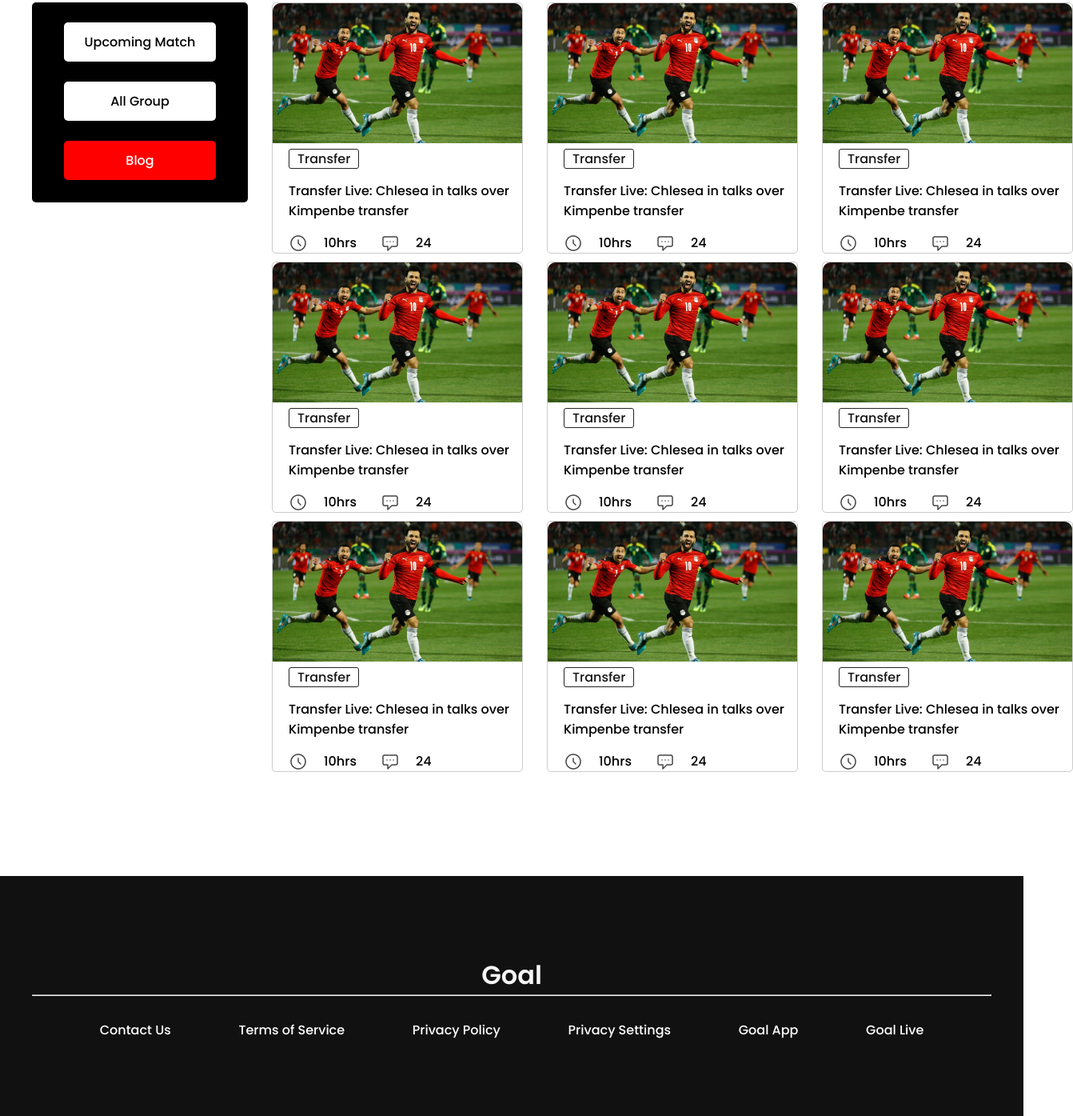
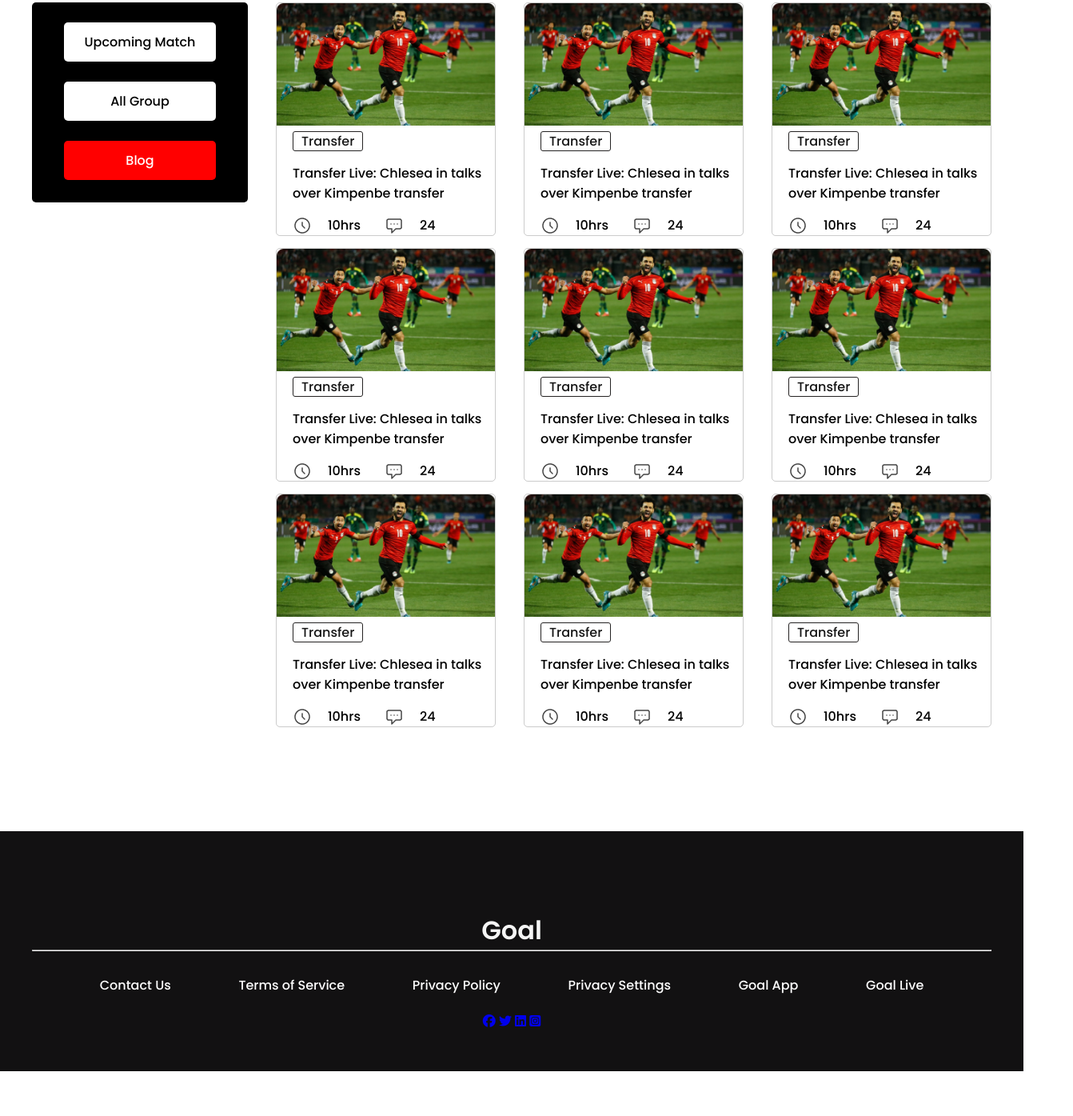
Before and after one commit to SOHELMAHMUD12/world-cup-2022, a plain HTML site: page index.html in a window 1280 px wide. Shown: the part 777-2172 px from the top of the page at 80% size, 1342 px wide, since content can reach past the window. After the commit the page ends 2116 px from the top, so only its background shows below. Drawn offline with Linux system fonts and the light colour scheme.

Commit message:
add footer icon

```diff
--- a/index.html
+++ b/index.html
@@ -39,13 +39,14 @@
         <div class="container">
             <div class="match">
                 <div class="match-link">
-                    <a href="#">Upcoming Match</a>
+                    <a href="file:///C:/Users/Sohel%20Mahmud/OneDrive/Desktop/world-cup1/index1.html">Upcoming
+                        Match</a>
                     <a href="#">All Group</a>
                     <a class="blog-btn" href="#">Blog</a>
                 </div>
                 <div class="match1">
                     <div class="match2">
-                        <img src="./images/Blog Image.png" alt="">
+                        <img class=" match2-pic" src="./images/Blog Image.png" alt="">
                         <a href="">Transfer</a>
                         <p>Transfer Live: Chlesea in talks
                             over Kimpenbe transfer</p>
@@ -61,7 +62,7 @@
                         </div>
                     </div>
                     <div class="match2">
-                        <img src="./images/Blog Image.png" alt="">
+                        <img class=" match2-pic" src="./images/Blog Image.png" alt="">
                         <a href="">Transfer</a>
                         <p>Transfer Live: Chlesea in talks
                             over Kimpenbe transfer</p>
@@ -77,7 +78,7 @@
                         </div>
                     </div>
                     <div class="match2">
-                        <img src="./images/Blog Image.png" alt="">
+                        <img class=" match2-pic" src="./images/Blog Image.png" alt="">
                         <a href="">Transfer</a>
                         <p>Transfer Live: Chlesea in talks
                             over Kimpenbe transfer</p>
@@ -93,7 +94,7 @@
                         </div>
                     </div>
                     <div class="match2">
-                        <img src="./images/Blog Image.png" alt="">
+                        <img class=" match2-pic" src="./images/Blog Image.png" alt="">
                         <a href="">Transfer</a>
                         <p>Transfer Live: Chlesea in talks
                             over Kimpenbe transfer</p>
@@ -109,7 +110,7 @@
                         </div>
                     </div>
                     <div class="match2">
-                        <img src="./images/Blog Image.png" alt="">
+                        <img class=" match2-pic" src="./images/Blog Image.png" alt="">
                         <a href="">Transfer</a>
                         <p>Transfer Live: Chlesea in talks
                             over Kimpenbe transfer</p>
@@ -125,7 +126,7 @@
                         </div>
                     </div>
                     <div class="match2">
-                        <img src="./images/Blog Image.png" alt="">
+                        <img class=" match2-pic" src="./images/Blog Image.png" alt="">
                         <a href="">Transfer</a>
                         <p>Transfer Live: Chlesea in talks
                             over Kimpenbe transfer</p>
@@ -141,7 +142,7 @@
                         </div>
                     </div>
                     <div class="match2">
-                        <img src="./images/Blog Image.png" alt="">
+                        <img class=" match2-pic" src="./images/Blog Image.png" alt="">
                         <a href="">Transfer</a>
                         <p>Transfer Live: Chlesea in talks
                             over Kimpenbe transfer</p>
@@ -157,7 +158,7 @@
                         </div>
                     </div>
                     <div class="match2">
-                        <img src="./images/Blog Image.png" alt="">
+                        <img class=" match2-pic" src="./images/Blog Image.png" alt="">
                         <a href="">Transfer</a>
                         <p>Transfer Live: Chlesea in talks
                             over Kimpenbe transfer</p>
@@ -173,7 +174,7 @@
                         </div>
                     </div>
                     <div class="match2">
-                        <img src="./images/Blog Image.png" alt="">
+                        <img class=" match2-pic" src="./images/Blog Image.png" alt="">
                         <a href="">Transfer</a>
                         <p>Transfer Live: Chlesea in talks
                             over Kimpenbe transfer</p>
@@ -211,6 +212,15 @@
                         <li>Goal App</li>
                         <li> Goal Live</li>
                     </ul>
+                    <div class="footer-icon">
+                        <p>
+                            <a target="_blank" href="https://www.facebook.com/"><i class="fa-brands fa-facebook"></i></a>
+                            <a  target="_blank" href="https://twitter.com/"><i class="fa-brands fa-twitter"></i></a>
+                            <a  target="_blank" href="https://www.linkedin.com/"><i class="fa-brands fa-linkedin"></i></a>
+                            <a  target="_blank" href="https://www.instagram.com/"><i class="fa-brands fa-instagram-square"></i></a>
+                        </p>
+
+                    </div>
                 </div>
             </div>
         </div>
--- a/style.css
+++ b/style.css
@@ -1,112 +1,122 @@
 /* google fonts */
 @import url('https://fonts.googleapis.com/css2?family=Poppins:wght@500;600&family=Roboto+Slab&display=swap');
 
-body{
+body {
     font-family: 'Poppins', sans-serif;
 }
 
 /* Common styles */
-*{
+* {
     margin: 0;
     padding: 0;
     box-sizing: border-box;
 }
+
 /* start container */
-.container{
+.container {
     width: 1200px;
     margin: 0 auto;
 }
+
 /* start banner */
-.banner{
-    background-color:black;
+.banner {
+    background-color: black;
     border-radius: 10px;
     margin-top: 50px;
     display: flex;
-    justify-content:space-between;
+    justify-content: space-between;
     align-items: center;
     height: 600px;
     margin-bottom: 130px;
 }
-.banner-text h1{
+
+.banner-text h1 {
     font-size: 40px;
     font-weight: 700;
     color: white;
 }
 
-.banner-text p{
+.banner-text p {
     margin-bottom: 10px;
     font-size: 10px;
     color: whitesmoke;
     padding-bottom: 10px;
 }
 
-.banner-img img{
+.banner-img img {
     width: 581px;
     height: 605px;
 }
 
-.banner-text{
-    padding-left:106px;
+.banner-text {
+    padding-left: 106px;
 }
 
-.btn{
-    background-color:red;
+.btn {
+    background-color: red;
     padding: 10px 20px;
     font-weight: 700;
     color: whitesmoke;
     text-decoration: none;
 }
+
 /* end banner */
 
 /* start match items */
 
-.match{
+.match {
     display: grid;
-    grid-template-columns:1fr 3fr;
-    grid-gap: 10px;
+    grid-template-columns: 1fr 4fr;
+    grid-gap: 15px;
     margin-bottom: 130px;
+
 }
 
-.match-link{
-    background-color:black;
+.match-link {
+    background-color: black;
     width: 270px;
     height: 250px;
     border-radius: 5px;
 }
 
-.match-link a{
+.match-link a {
     display: block;
     text-decoration: none;
     color: black;
     width: 190px;
     margin: 0 auto;
     text-align: center;
-    background-color:white;
+    background-color: white;
     border-radius: 5px;
     margin-top: 25px;
     padding: 12px 15px;
 
 }
-.match-link .blog-btn{
+
+.match-link .blog-btn {
     background-color: red;
     color: white;
 
 }
-.match1{
+
+.match1 {
     display: grid;
-    grid-template-columns: repeat(3,1fr);
-    grid-gap: 10px;
+    grid-template-columns: repeat(3, 1fr);
+    grid-gap: 15px;
 
 }
 
-.match2{
+.match2 {
     border: 1px solid #16161637;
     border-radius: 5px;
     margin-left: 20px;
-
+}
+.match2-pic{
+    width: 100%;
 
 }
-.match2 a{
+
+.match2 a {
     border: 1px solid rgb(37, 35, 35);
     text-decoration: none;
     padding: 0 10px;
@@ -116,52 +126,86 @@ body{
 
 
 }
-.match2 p{
+
+.match2 p {
     margin-left: 20px;
     margin-bottom: 15px;
     margin-top: 15px;
 }
-.clock-icon{
+
+.clock-icon {
     display: flex;
     align-items: center;
     margin-left: 20px;
 }
-.clock-icon span{
+
+.clock-icon span {
     margin-right: 30px;
 }
-.timer-icon{
+
+.timer-icon {
     display: flex;
     align-items: center;
 
 }
-.timer-icon span{
+
+.timer-icon span {
     margin-left: 20px;
 }
+
 /* end match items */
 
 /* start footer */
-footer{
+footer {
     width: 100%;
     height: 300px;
     background-color: rgb(18, 17, 18);
 }
-.footer-all{
+
+.footer-all {
     padding-top: 100px;
 }
-.footer-text h1{
+
+.footer-text h1 {
     justify-content: center;
     text-align: center;
     color: whitesmoke;
 }
-.goals-menu ul{
+
+.footer-icon{
+    display: flex;
+    justify-content: center;
+    align-items: center;
+    margin-top: 20px;
+    color: rgba(36, 243, 243, 0.792);
+
+
+}
+.goals-menu ul {
     display: flex;
     justify-content: space-evenly;
     align-items: center;
     margin-top: 30px;
     color: white;
 }
-.goals-menu li{
+
+.goals-menu li {
     list-style: none;
 
 }
+
 /* end footer  */
+
+/* mobile devices */
+@media screen and (max-width:688px){
+    .container{
+        width: 100%;
+    }
+    .match{
+        background-color: aqua;
+        grid-template-columns: repeat(1,1fr);
+    }
+    .match{
+        flex-direction: column;
+    }
+}
```
Also changed, not shown: index1.html (deleted).
